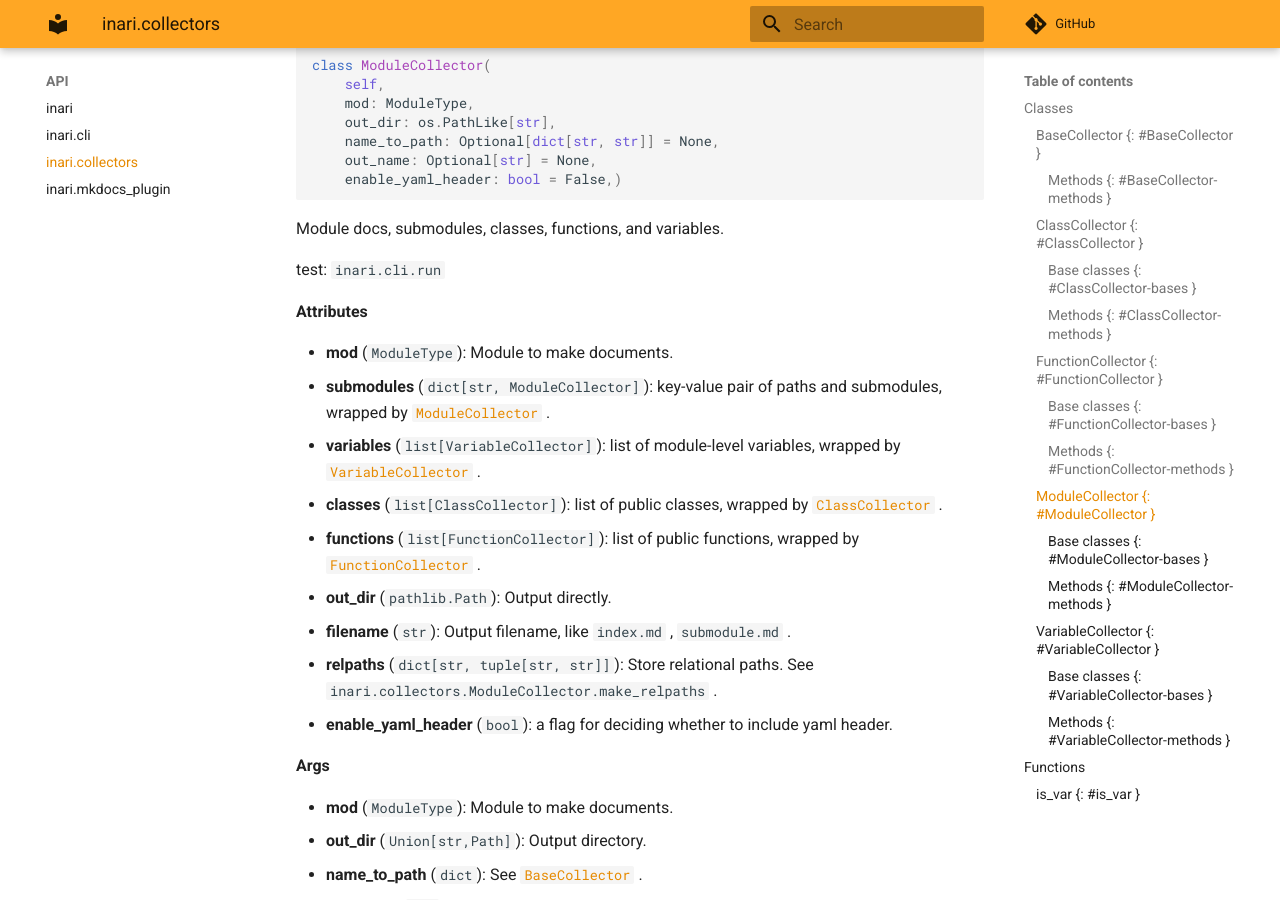
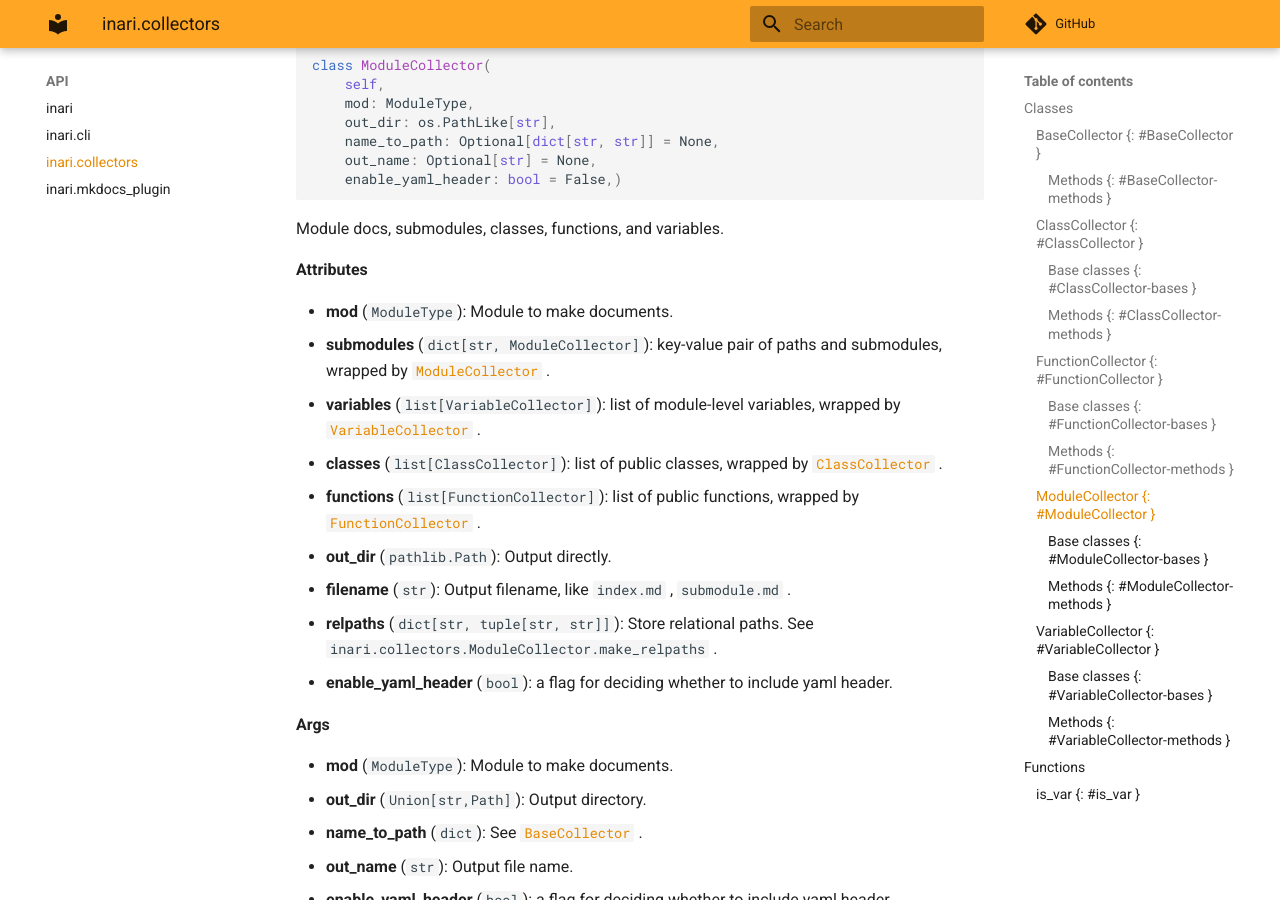
Before and after one commit to tkamenoko/inari, an MkDocs documentation site: the page built from markdown/api/collectors-py.md, in a window 1280 px wide and 900 px high, scrolled down 2938 px. Built offline with MkDocs 1.6.1 and Material for MkDocs 9.7.7, drawn with Linux system fonts in a browser that asks for light colours; comment, search, counter and statistics services are not loaded; some of the changed text lies outside the part shown.

```diff
--- a/markdown/api/collectors-py.md
+++ b/markdown/api/collectors-py.md
@@ -64,15 +64,15 @@ Class with methods and properties. Attribute docs should be written in class
 **Args**
 
 * **cls** (`type`): Class to make documents.
-* **abs_path** (`str`): See [`BaseCollector `](./#BaseCollector) .
-* **name_to_path** (`dict[str, str]`): See [`BaseCollector `](./#BaseCollector) .
+* **abs_path** (`str`): See [`BaseCollector `](#BaseCollector) .
+* **name_to_path** (`dict[str, str]`): See [`BaseCollector `](#BaseCollector) .
 
 
 ------
 
 #### Base classes {: #ClassCollector-bases }
 
-* [`BaseCollector `](./#BaseCollector)
+* [`BaseCollector `](#BaseCollector)
 
 
 ------
@@ -123,15 +123,15 @@ Functions and methods.
 **Args**
 
 * **f** (`Callable[..., Any]`): Target function.
-* **abs_path** (`str`): See [`BaseCollector `](./#BaseCollector) .
-* **name_to_path** (`dict[str, str]`): See [`BaseCollector `](./#BaseCollector) .
+* **abs_path** (`str`): See [`BaseCollector `](#BaseCollector) .
+* **name_to_path** (`dict[str, str]`): See [`BaseCollector `](#BaseCollector) .
 
 
 ------
 
 #### Base classes {: #FunctionCollector-bases }
 
-* [`BaseCollector `](./#BaseCollector)
+* [`BaseCollector `](#BaseCollector)
 
 
 ------
@@ -162,19 +162,17 @@ class ModuleCollector(
 
 Module docs, submodules, classes, functions, and variables.
 
-test: `inari.cli.run`
-
 **Attributes**
 
 * **mod** (`ModuleType`): Module to make documents.
 * **submodules** (`dict[str, ModuleCollector]`): key-value pair of paths and submodules,
-    wrapped by [`ModuleCollector `](./#ModuleCollector) .
+    wrapped by [`ModuleCollector `](#ModuleCollector) .
 * **variables** (`list[VariableCollector]`): list of module-level variables, wrapped by
-    [`VariableCollector `](./#VariableCollector) .
+    [`VariableCollector `](#VariableCollector) .
 * **classes** (`list[ClassCollector]`): list of public classes, wrapped by
-    [`ClassCollector `](./#ClassCollector) .
+    [`ClassCollector `](#ClassCollector) .
 * **functions** (`list[FunctionCollector]`): list of public functions, wrapped by
-    [`FunctionCollector `](./#FunctionCollector) .
+    [`FunctionCollector `](#FunctionCollector) .
 * **out_dir** (`pathlib.Path`): Output directly.
 * **filename** (`str`): Output filename, like `index.md` , `submodule.md` .
 * **relpaths** (`dict[str, tuple[str, str]]`): Store relational paths. See
@@ -185,7 +183,7 @@ test: `inari.cli.run`
 
 * **mod** (`ModuleType`): Module to make documents.
 * **out_dir** (`Union[str,Path]`): Output directory.
-* **name_to_path** (`dict`): See [`BaseCollector `](./#BaseCollector) .
+* **name_to_path** (`dict`): See [`BaseCollector `](#BaseCollector) .
 * **out_name** (`str`): Output file name.
 * **enable_yaml_header** (`bool`): a flag for deciding whether to include
     yaml header.
@@ -195,7 +193,7 @@ test: `inari.cli.run`
 
 #### Base classes {: #ModuleCollector-bases }
 
-* [`BaseCollector `](./#BaseCollector)
+* [`BaseCollector `](#BaseCollector)
 
 
 ------
@@ -274,7 +272,7 @@ Create mapping between object name to relative path.
 
 ~~~markdown
 
-`ful.path.to.mod.cls` -> [`cls`](../../mod#cls)
+`ful.path.to.mod.cls` -> [`cls`](../../mod.md#cls)
 
 ~~~
 
@@ -332,8 +330,8 @@ Module variables and class properties.
 **Args**
 
 * **var** (`object`): Target object.
-* **name_to_path** (`dict[str, str]`): See [`BaseCollector `](./#BaseCollector) .
-* **abs_path** (`str`): See [`BaseCollector `](./#BaseCollector) .
+* **name_to_path** (`dict[str, str]`): See [`BaseCollector `](#BaseCollector) .
+* **abs_path** (`str`): See [`BaseCollector `](#BaseCollector) .
 * **name** (`str`): Fallback of `var.__name__` .
 * **doc** (`str`): Fallback of `inspect.getdoc(var)` .
 
@@ -342,7 +340,7 @@ Module variables and class properties.
 
 #### Base classes {: #VariableCollector-bases }
 
-* [`BaseCollector `](./#BaseCollector)
+* [`BaseCollector `](#BaseCollector)
 
 
 ------
```
Also changed, not shown: other parts of markdown/api/collectors-py.md (+1 -1 lines), markdown/api/index.md (+3 -3 lines), 1 other file.
